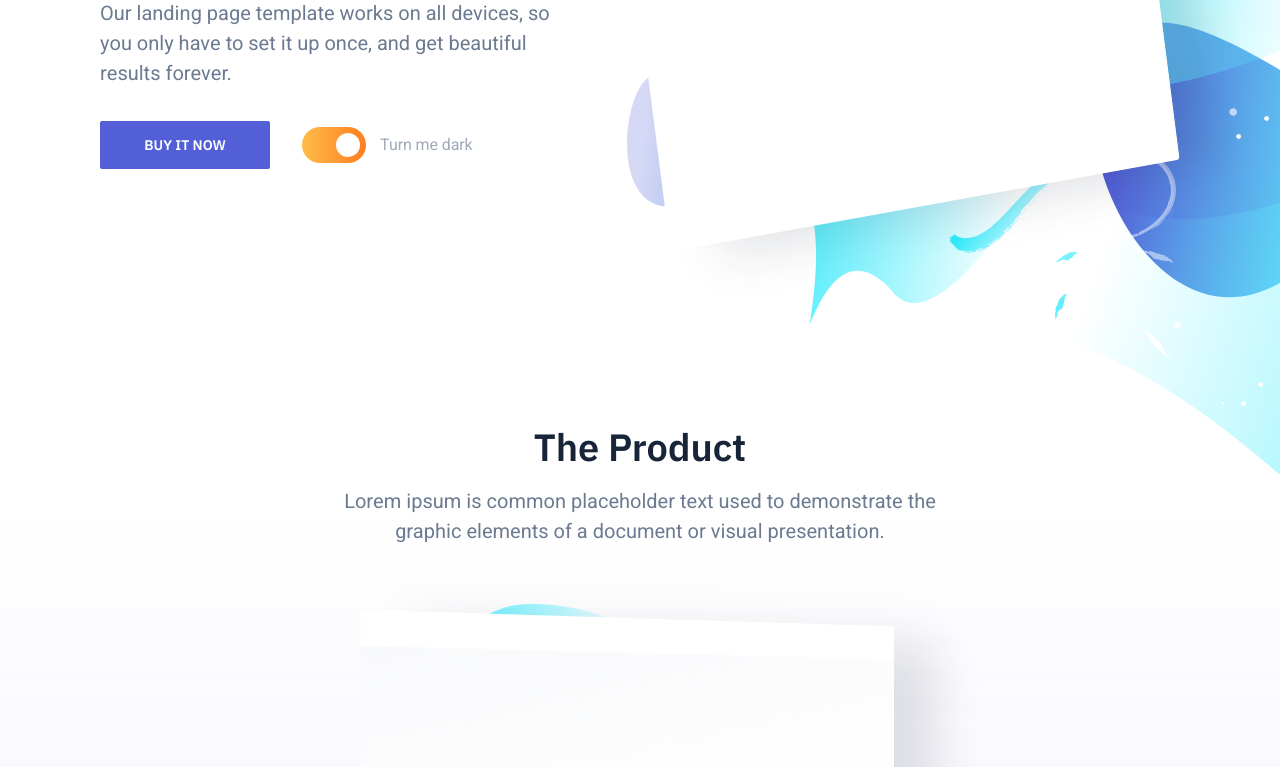
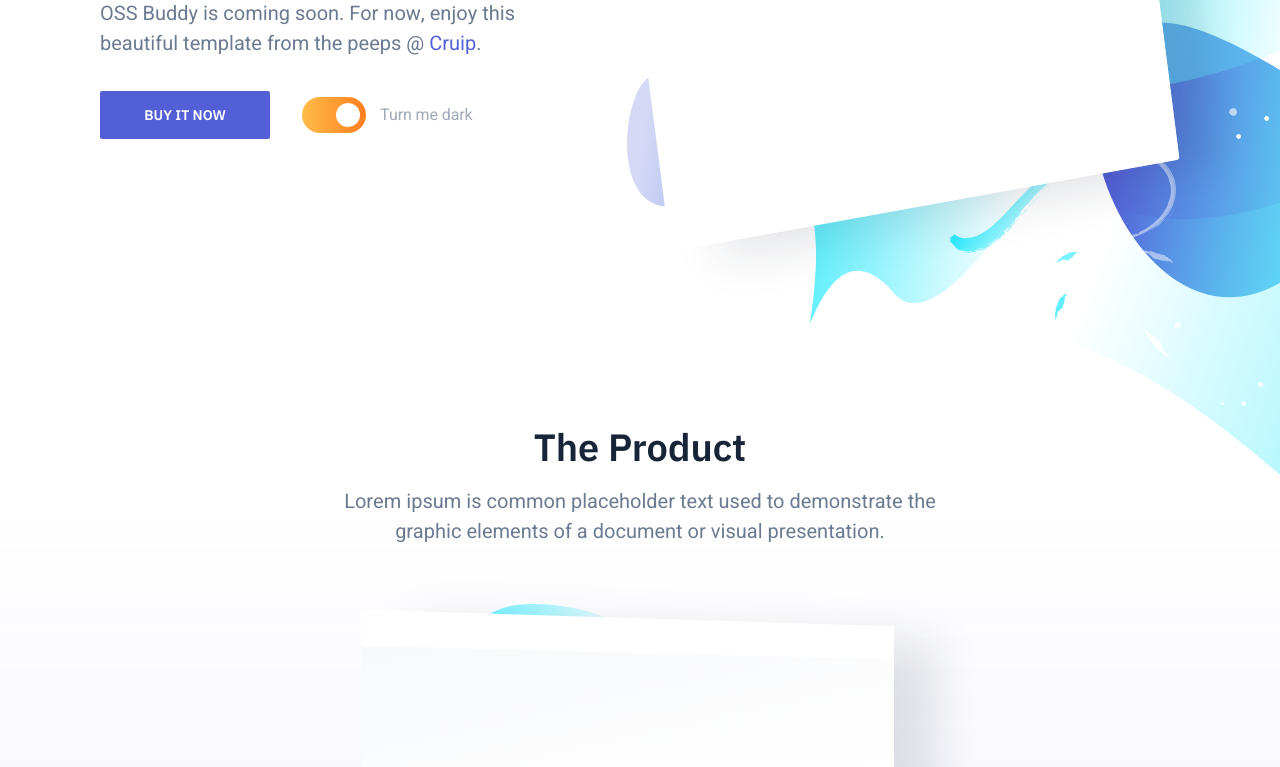
Before and after one commit to iamclaytonray/ossbuddies-static, a website: page index.html in a window 1280 px wide. Shown: the part 333-1100 px from the top of the page. Drawn offline with nearby package versions, Linux system fonts and the light colour scheme.

Commit message:
chore: reword hero text

```diff
--- a/index.html
+++ b/index.html
@@ -44,8 +44,9 @@
               <div class="hero-copy">
                 <h1 class="hero-title mt-0">(This is just a template)</h1>
                 <p class="hero-paragraph">
-                  Our landing page template works on all devices, so you only
-                  have to set it up once, and get beautiful results forever.
+                  OSS Buddy is coming soon. For now, enjoy this beautiful
+                  template from the peeps @
+                  <a href="https://cruip.com/">Cruip</a>.
                 </p>
                 <div class="hero-cta">
                   <a class="button button-primary" href="#">Buy it now</a>
```
Also changed, not shown: 1 other file.
